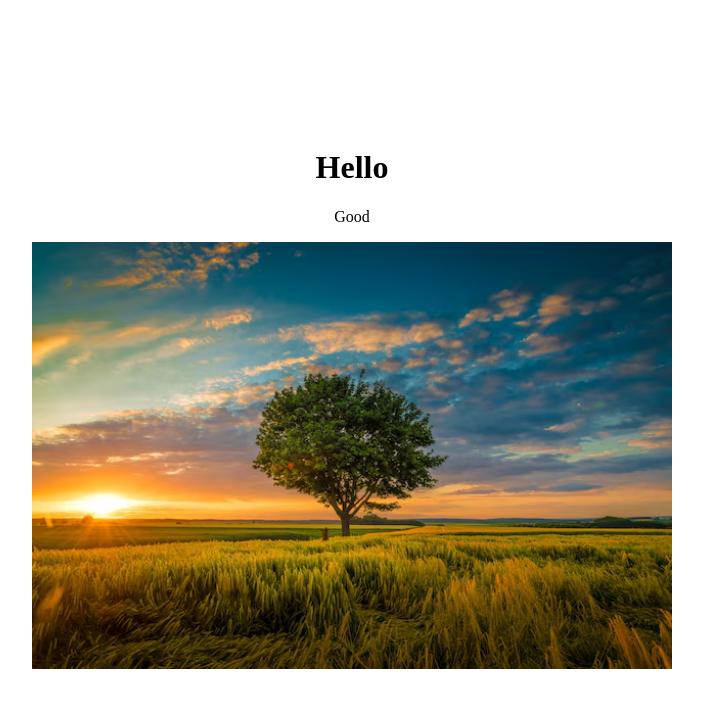
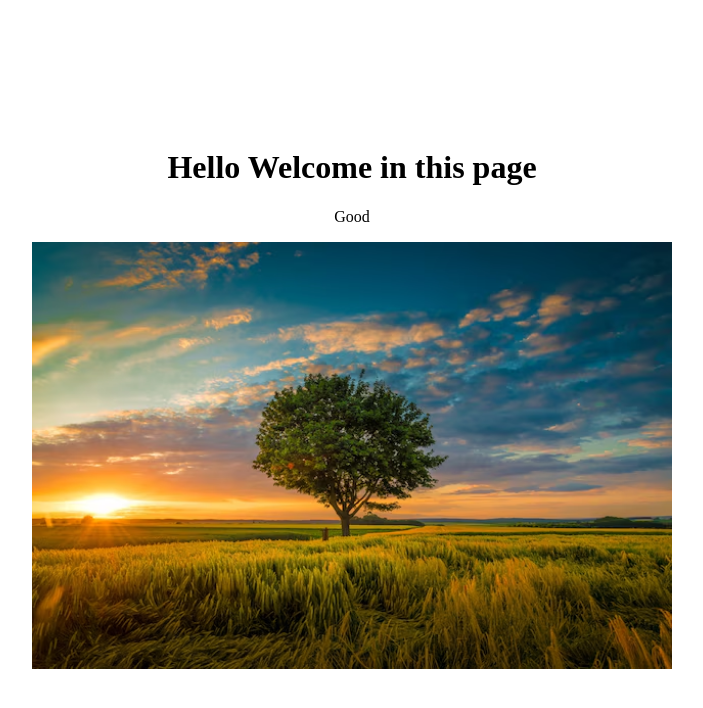
Before and after one commit to javedtk/newweb, a plain HTML site: page index.html in a window 1280 px wide. Shown: the whole page, without its empty margins (288-991 px from the left). Drawn offline with Linux system fonts and the light colour scheme; files that its build step writes are made by us from their sources.

Commit message:
new changes again

```diff
--- a/index.html
+++ b/index.html
@@ -9,7 +9,7 @@
     <link rel="Stylesheet" href="style.css">
 </head>
 <body>
-    <h1>Hello</h1>
+    <h1>Hello Welcome in this page</h1>
     <p>Good</p>
     <img src="image/Sunset.jpg" alt="Profile pic">
 </body>
```
